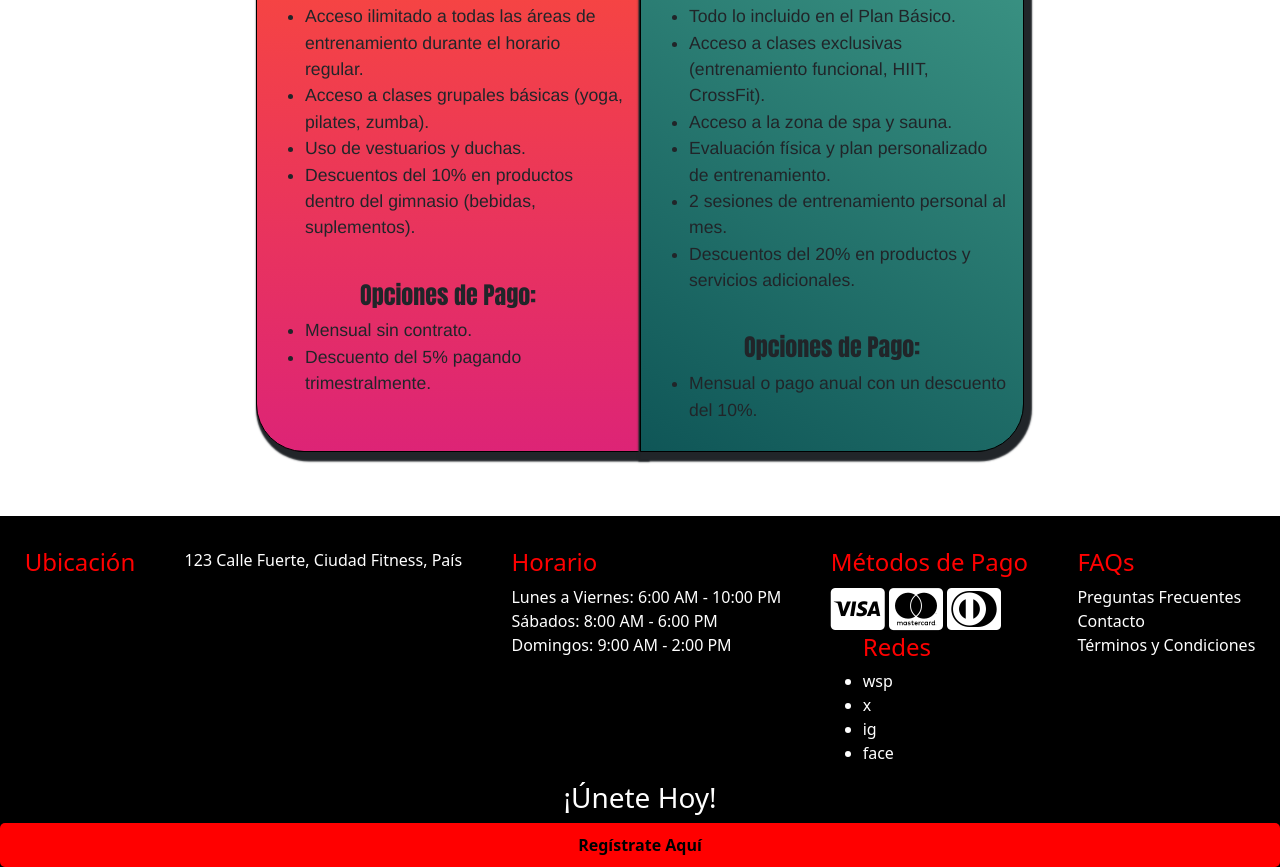
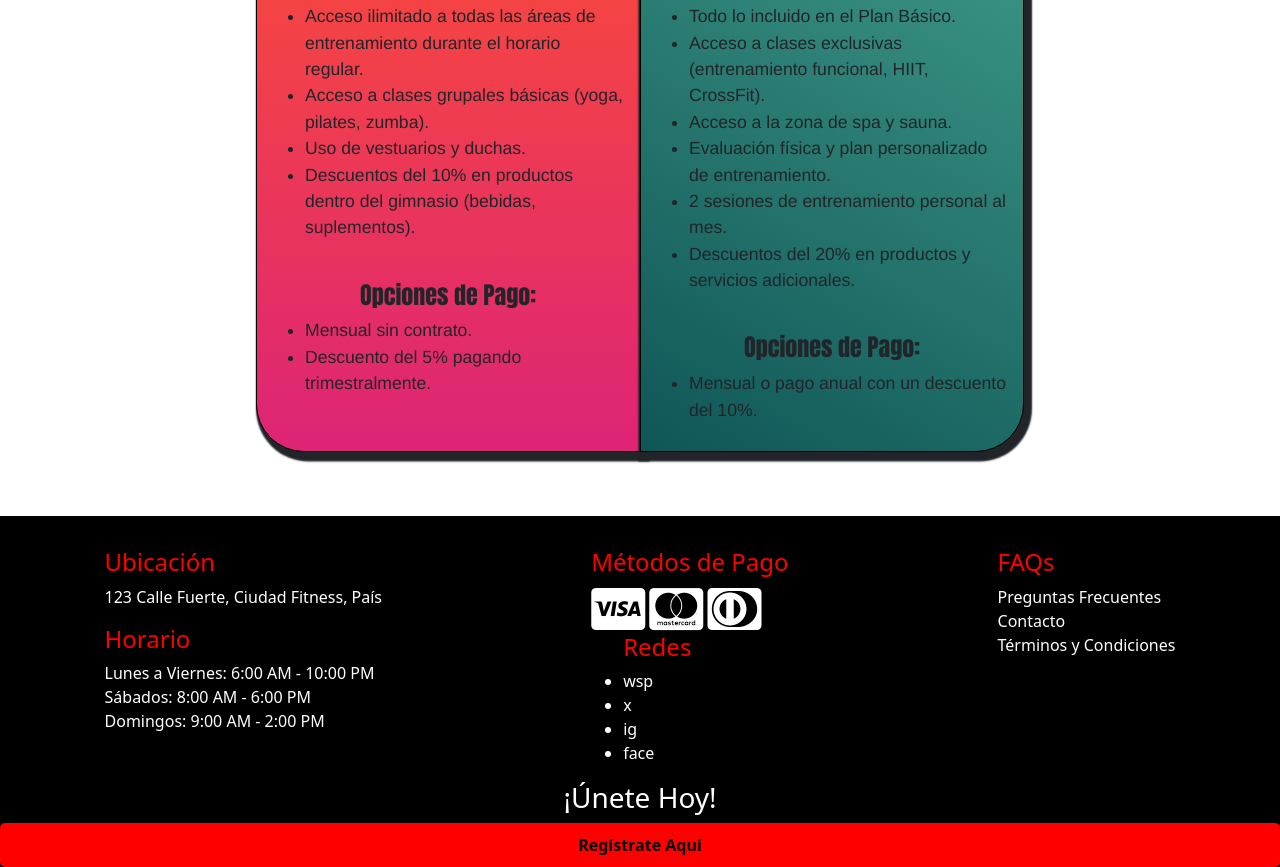
Before and after one commit to marsegovia/FitnessWeb, a plain HTML site: page index.html in a window 1280 px wide. Shown: the part 2453-3320 px from the top of the page. Drawn offline with nearby package versions, Linux system fonts and the light colour scheme.

Commit message:
cambio al responsive

```diff
--- a/index.html
+++ b/index.html
@@ -134,15 +134,19 @@
 
     <footer class="footer">
         <section class="footer_section">
-            <h4>Ubicación</h4>
-            <p>123 Calle Fuerte, Ciudad Fitness, País</p>
-            <div class="info">
-                <h4>Horario</h4>
-                <p>Lunes a Viernes: 6:00 AM - 10:00 PM<br>Sábados: 8:00 AM - 6:00 PM<br>Domingos: 9:00 AM - 2:00 PM</p>
+            <div class="informacion">
+                <div>
+                    <h4>Ubicación</h4>
+                    <p>123 Calle Fuerte, Ciudad Fitness, País</p>
+                </div>
+
+                <div class="info">
+                    <h4>Horario</h4>
+                    <p>Lunes a Viernes: 6:00 AM - 10:00 PM<br>Sábados: 8:00 AM - 6:00 PM<br>Domingos: 9:00 AM - 2:00 PM</p>
+                </div>
             </div>
 
           <div class="metodos_de_pago">
-
             <div>
                 <h4>Métodos de Pago</h4>
                 <i class="fa-brands fa-cc-visa"></i>
--- a/style.css
+++ b/style.css
@@ -289,9 +289,13 @@ background-color: black
     color: white;
 }
 
+.informacion{
+    display: flex;
+    flex-direction: column;
+}
+
 .footer_section{
     display: flex;
-    flex-direction: row;
     justify-content: space-around;
     margin-top: 2em;
 }
@@ -456,7 +460,7 @@ background-color: black
     }
 
     .Nosotros{
-        margin-top: 8em;
+        margin-top: 12em;
         margin-left: 2em;
         margin-right: 2em;
     }
```
